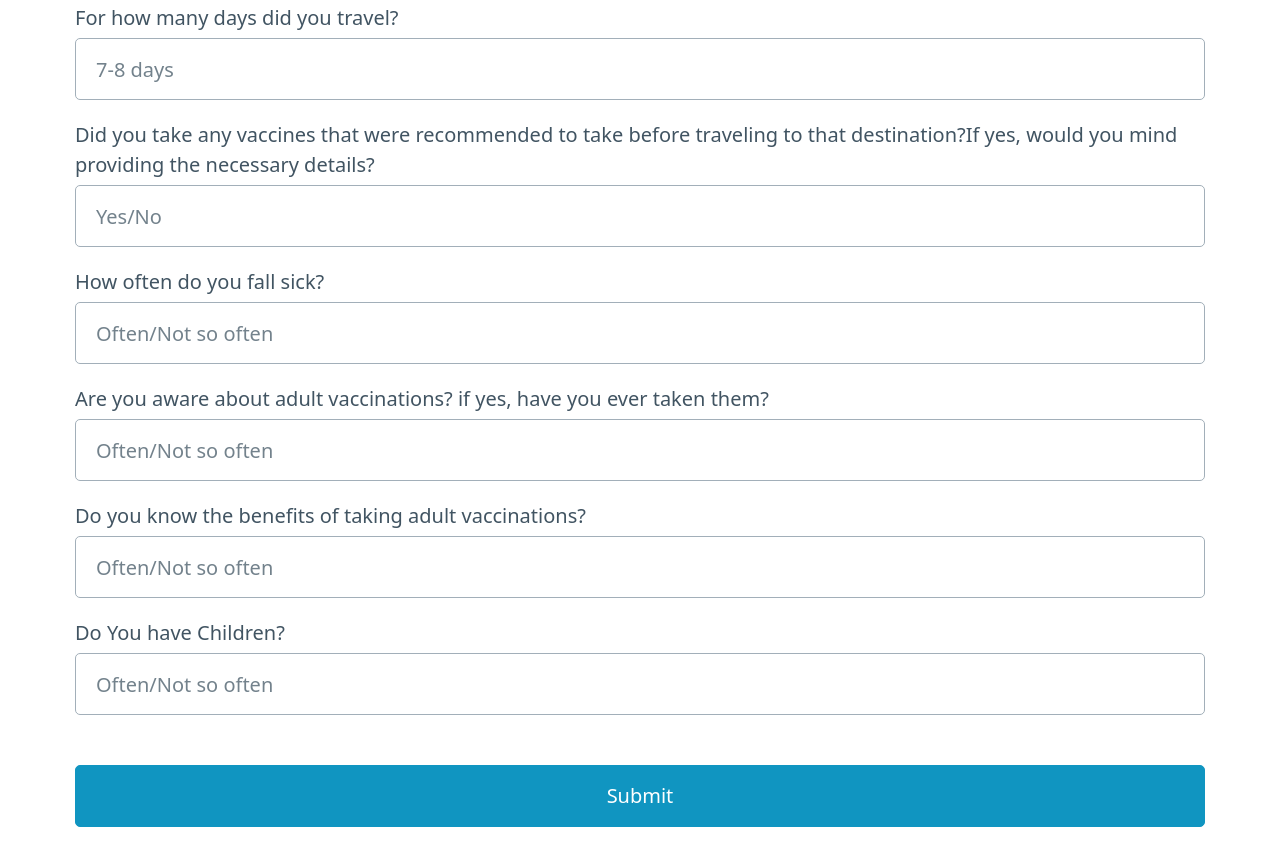
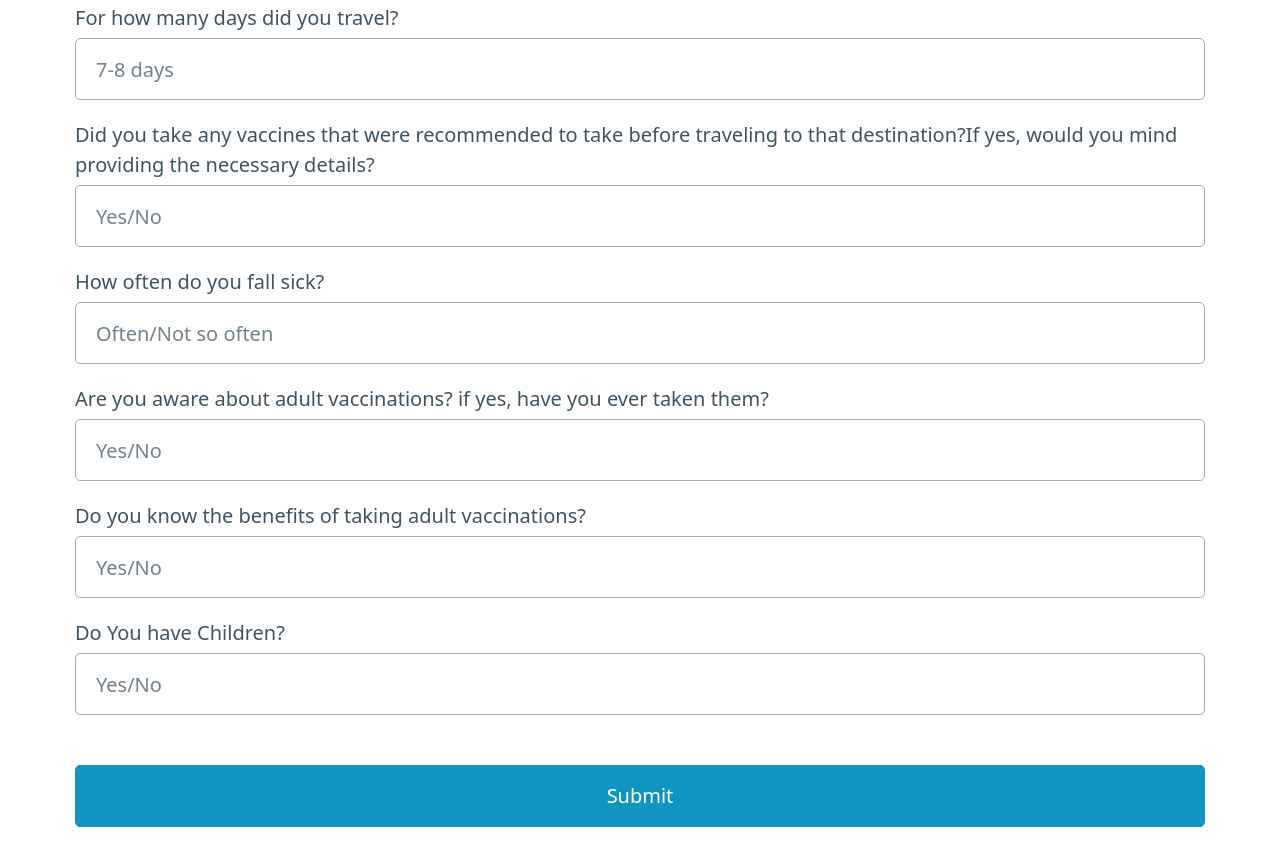
Before and after one commit to Hrushal-Nikhare/KRUU, a website with bundled scripts: page index.html in a window 1280 px wide. Shown: the part 1113-1978 px from the top of the page. Built offline with nearby package versions, Linux system fonts and the light colour scheme; files whose address does not match are found by name.

Commit message:
lmao form

```diff
--- a/index.html
+++ b/index.html
@@ -82,15 +82,15 @@
 			</div>
 			<div>
 				<label>Are you aware about adult vaccinations? if yes, have you ever taken them?</label>
-				<input type="text" name="Adult" placeholder="Often/Not so often" />
+				<input type="text" name="Adult" placeholder="Yes/No" />
 			</div>
 			<div>
 				<label>Do you know the benefits of taking adult vaccinations?</label>
-				<input type="text" name="Benefits" placeholder="Often/Not so often" />
+				<input type="text" name="Benefits" placeholder="Yes/No" />
 			</div>
 			<div>
 				<label>Do You have Children?</label>
-				<input type="text" name="Child" placeholder="Often/Not so often" />
+				<input type="text" name="Child" placeholder="Yes/No" />
 			</div>
 			<br>
 			<div>
```
